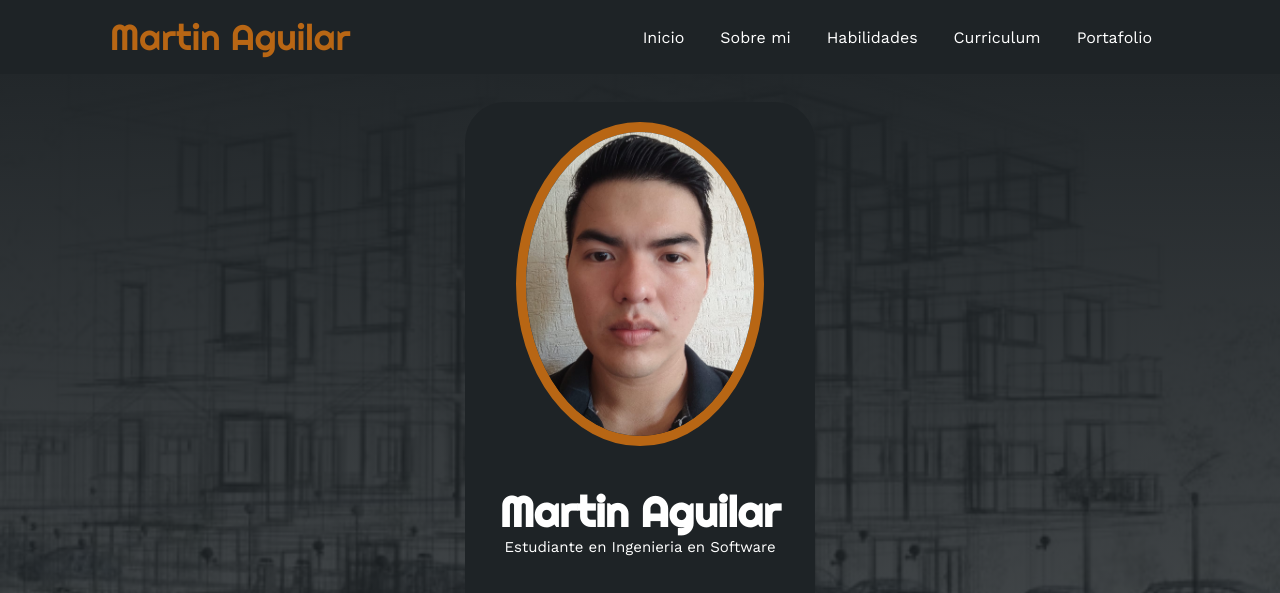
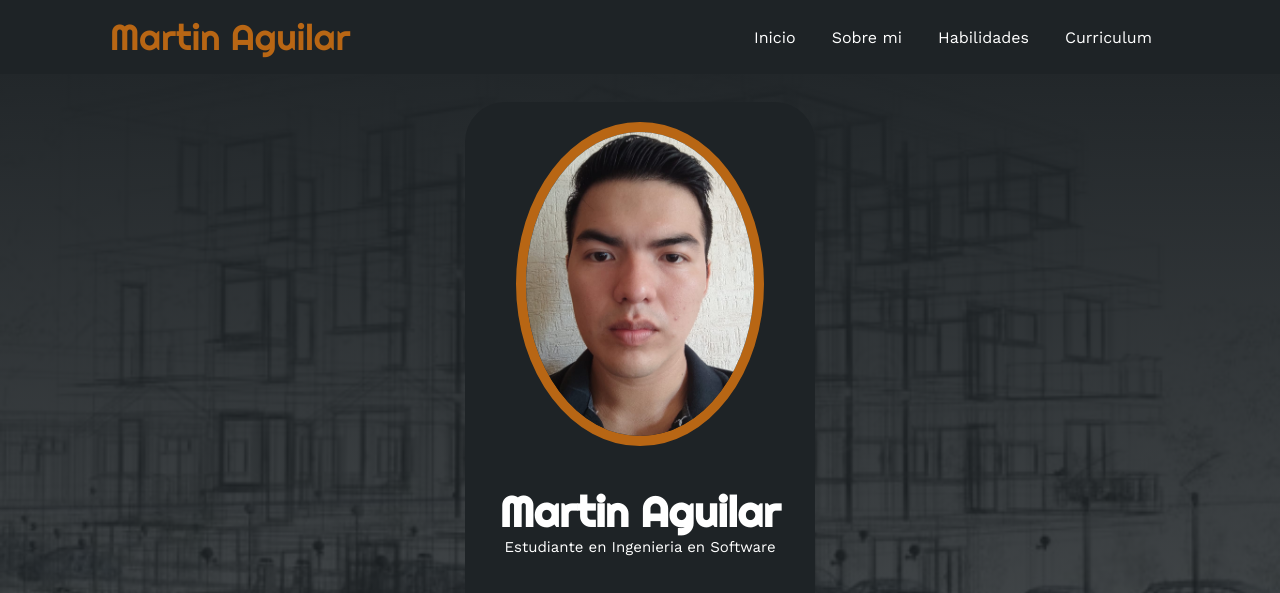
Before and after one commit to TreDogPlay/TreDogPlay.github.io, a plain HTML site: page index.html in a window 1280 px wide. Shown: the top 593 px of the page. Drawn offline with nearby package versions, Linux system fonts and the light colour scheme.

Commit message:
Add files via upload

```diff
--- a/index.html
+++ b/index.html
@@ -23,8 +23,6 @@
                     <li><a href="#sobremi" onclick="seleccionar()">Sobre mi</a></li>
                     <li><a href="#skills" onclick="seleccionar()">Habilidades</a></li>
                     <li><a href="#curriculum" onclick="seleccionar()">Curriculum</a></li>
-                    <li><a href="#portfolio" onclick="seleccionar()">Portafolio</a></li>
-                    <!-- <li><a href="#contacto" onclick="seleccionar()">Contacto</a></li> -->
                 </ul>
             </nav>
             <div class="nav-responsive" onclick="mostrarOcultarMenu()">
```
